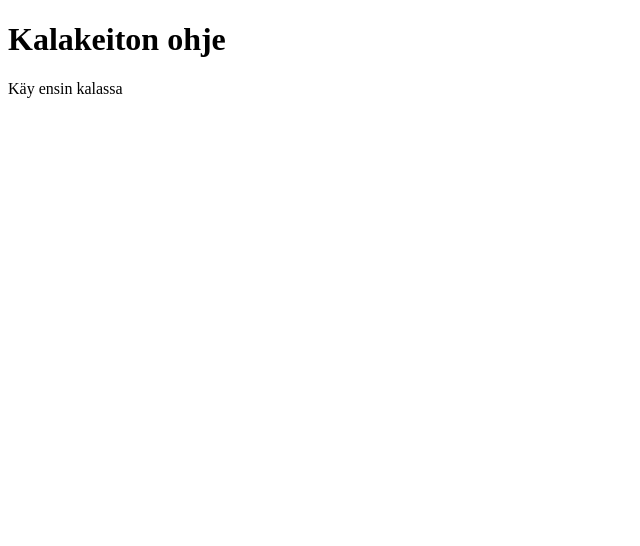
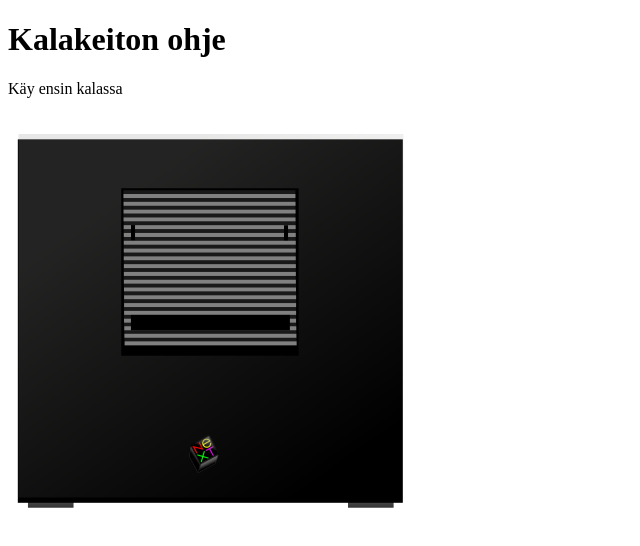
Before and after one commit to Hancooy/Hancooy.github.io, a plain HTML site: page index.html in a window 1280 px wide. Shown: the whole page, without its empty margins (0-640 px from the left). Drawn offline with Linux system fonts and the light colour scheme.

Commit message:
Add files via upload

```diff
--- a/index.html
+++ b/index.html
@@ -6,7 +6,8 @@
 <body>
 
 <h1>Kalakeiton ohje</h1>
-<p>Käy ensin kalassa</p>
+<p>Käy ensin kalassa</p><br>
+<img src="computer.png" alt="computer">
 
 </body>
 </html>
```
Also changed, not shown: computer.png (added).
